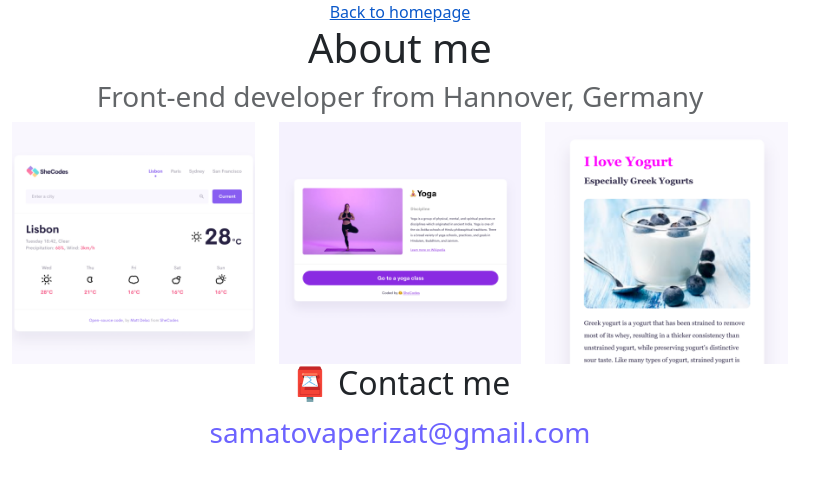
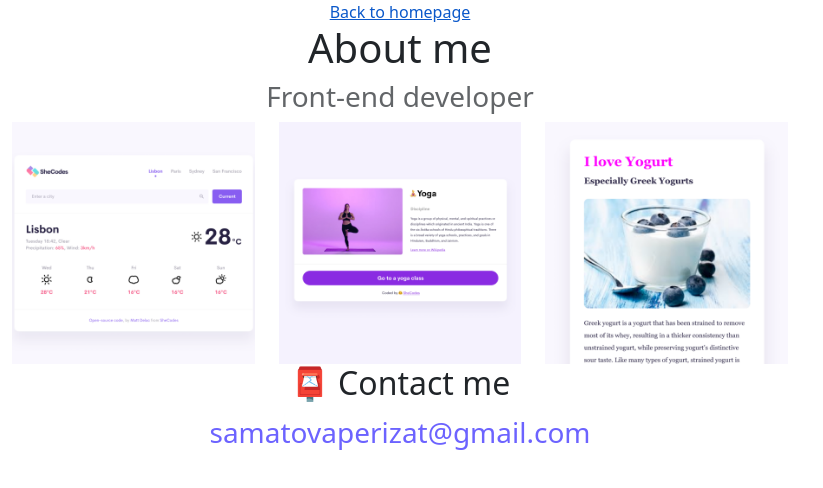
Before and after one commit to samatovaperizat/home-work-week3, a plain HTML site: page about.html in a window 1280 px wide. Shown: the whole page, without its empty margins (0-823 px from the left). Drawn offline with nearby package versions, Linux system fonts and the light colour scheme.

Commit message:
made some SEO changes

```diff
--- a/about.html
+++ b/about.html
@@ -11,12 +11,12 @@
       integrity="sha384-1BmE4kWBq78iYhFldvKuhfTAU6auU8tT94WrHftjDbrCEXSU1oBoqyl2QvZ6jIW3"
       crossorigin="anonymous"
     />
-    <title>About Perizat</title>
+    <title>My first Portfolio for the course</title>
   </head>
   <body>
     <a href="index.html" class="homepage-link">Back to homepage</a>
     <h1>About me</h1>
-    <h3>Front-end developer from Hannover, Germany</h3>
+    <h3>Front-end developer</h3>
 
     <div class="container">
       <div class="row">
```
Also changed, not shown: index.html (+1 -1 lines).
